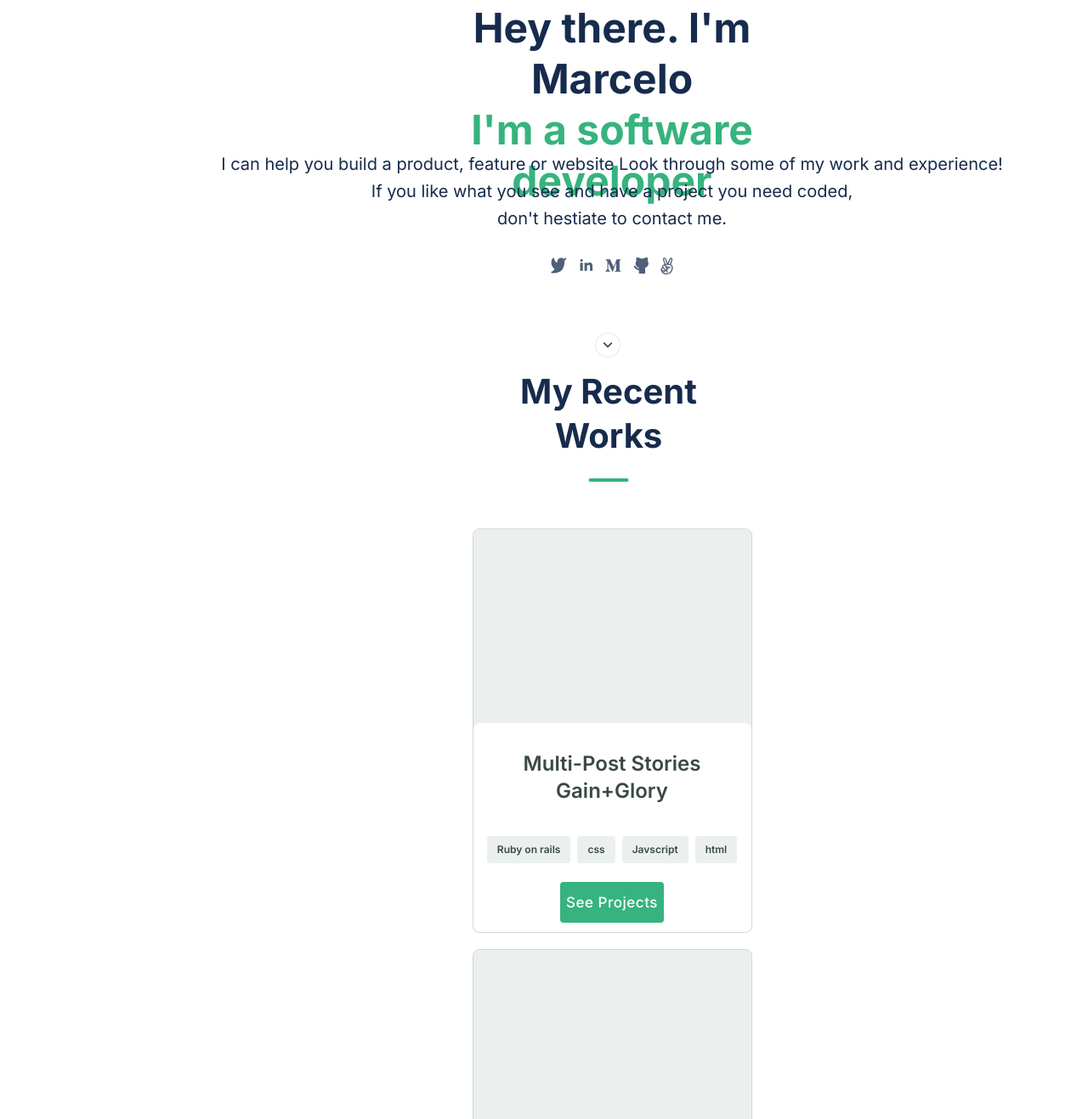
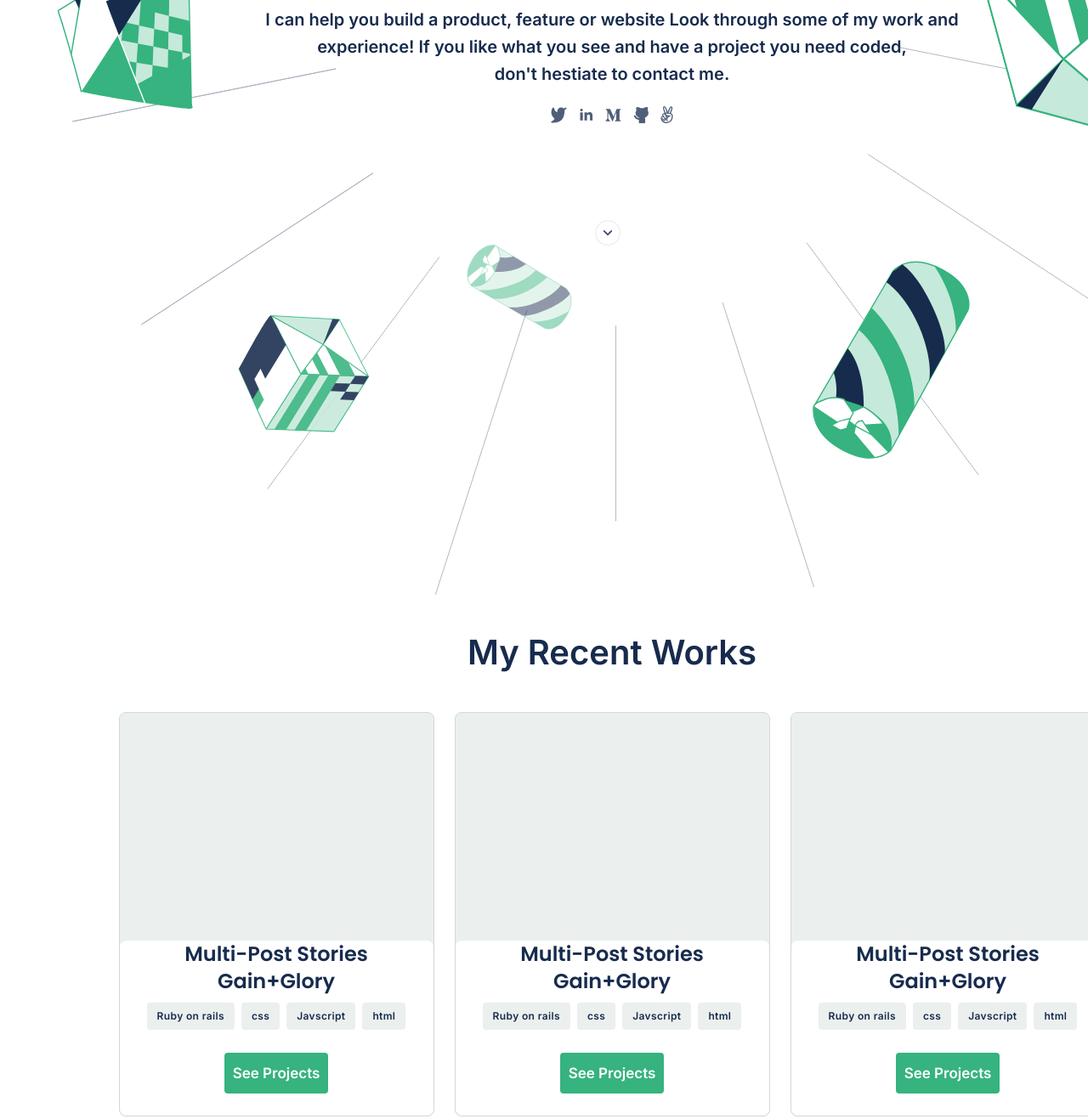
Before and after one commit to chelobotix/Portafolio-Website, a website: page index.html in a window 1280 px wide. Shown: the part 291-1608 px from the top of the page at 85% size. Drawn offline with Linux system fonts and the light colour scheme.

Commit message:
Add my works desktop version

```diff
--- a/index.html
+++ b/index.html
@@ -8,7 +8,12 @@
     <link rel="icon" type="image/x-icon" href="images/codeoutlinedprogrammingsigns_81143.ico" />
     <link rel="preconnect" href="https://fonts.googleapis.com" />
     <link rel="preconnect" href="https://fonts.gstatic.com" crossorigin />
-    <link href="https://fonts.googleapis.com/css2?family=Inter:wght@300;400;500;600;700&display=swap" rel="stylesheet" />
+    <link rel="preconnect" href="https://fonts.googleapis.com" />
+    <link rel="preconnect" href="https://fonts.gstatic.com" crossorigin />
+    <link
+      href="https://fonts.googleapis.com/css2?family=Inter:wght@600&family=Poppins:wght@100;200;300;400;500;600;700;800;900&display=swap"
+      rel="stylesheet"
+    />
 
     <link rel="stylesheet" href="style.css" />
   </head>
@@ -38,15 +43,19 @@
     </header>
 
     <section class="section_headline">
-      <h1 class="secondary_color">
+      <div class="headline_container">
+        <h1>
           Hey there. I'm Marcelo <span><br />I'm a software developer</span>
         </h1>
-      <p class="secondary_color">
+        <p class="headline_p_mobile">
           I can help you build a product, feature or website Look through some of my work and experience! If you like what you see
-        and have a project you need coded, <br />
+          and have a project you need coded, don't hestiate to contact me.
+        </p>
+        <p class="headline_p_desktop">
+          I can help you build a product, feature or website Look through some of my work and<br />
+          experience! If you like what you see and have a project you need coded,<br />
           don't hestiate to contact me.
         </p>
-
         <ul class="headline_icon_container">
           <li>
             <a href="https://twitter.com/marcealarconb">
@@ -78,6 +87,7 @@
         <div class="div_arrow1">
           <div class="div_arrow2">
             <img class="arrow" src="images/arrow.png" alt="down arrow" />
+          </div>
         </div>
       </div>
     </section>
--- a/style.css
+++ b/style.css
@@ -1,4 +1,4 @@
-@media only screen and (min-width: 320px) {
+@media only screen and (min-width: 320px) and (max-device-width: 767px) {
   html {
     font-family: "Inter", sans-serif;
     font-size: 12px;
@@ -50,7 +50,13 @@
     background-size: 100% 100%;
   }
 
-  html body .section_headline h1 {
+  html body .section_headline .headline_container {
+    display: flex;
+    flex-direction: column;
+    align-items: center;
+  }
+
+  html body .section_headline .headline_container h1 {
     font-size: 40px;
     font-weight: 700;
     line-height: 52px;
@@ -59,11 +65,15 @@
     color: #172b4d;
   }
 
-  html body .section_headline h1 span {
+  html body .section_headline .headline_container h1 span {
     color: #36b37e;
   }
 
-  html body .section_headline p {
+  html body .section_headline .headline_container .headline_p_desktop {
+    display: none;
+  }
+
+  html body .section_headline .headline_container .headline_p_mobile {
     width: 327px;
     height: 192px;
     font-size: 20px;
@@ -74,7 +84,7 @@
     color: #172b4d;
   }
 
-  html body .section_headline .headline_icon_container {
+  html body .section_headline .headline_container .headline_icon_container {
     display: flex;
     justify-content: space-evenly;
     align-items: center;
@@ -84,12 +94,12 @@
     padding: 0;
   }
 
-  html body .section_headline .headline_icon_container li a .social_icon {
+  html body .section_headline .headline_container .headline_icon_container li a .social_icon {
     height: 19px;
     width: 19px;
   }
 
-  html body .section_headline .div_arrow1 {
+  html body .section_headline .headline_container .div_arrow1 {
     display: flex;
     justify-content: center;
     align-items: center;
@@ -98,14 +108,14 @@
     padding-top: 50px;
   }
 
-  html body .section_headline .div_arrow1 .div_arrow2 {
+  html body .section_headline .headline_container .div_arrow1 .div_arrow2 {
     height: 40px;
     width: 40px;
     border-radius: 32px;
     padding: 8px;
   }
 
-  html body .section_headline .div_arrow1 .div_arrow2 .arrow {
+  html body .section_headline .headline_container .div_arrow1 .div_arrow2 .arrow {
     height: 30px;
     width: 30px;
   }
@@ -648,6 +658,11 @@
 /* ******************************media********************* */
 
 @media only screen and (min-width: 768px) and (max-device-width: 2500px) {
+  * {
+    margin: 0;
+    padding: 0;
+  }
+
   html {
     font-family: "Inter", sans-serif;
     font-size: 12px;
@@ -702,64 +717,62 @@
     color: #344563;
   }
 
-  html body .nav_bar_desktop .item_navigation_dsk nav {
-    height: 40px;
-    border-radius: 0;
-    padding: 10px 12px 10px 12px;
-  }
-
-  html body .nav_bar_desktop .item_navigation_dsk a {
-    text-decoration: none;
-    color: #344563;
-    font-size: 15px;
-    font-weight: 600;
-    line-height: 20px;
-    letter-spacing: 0;
-    text-align: center;
-  }
-
   html body .section_headline {
     display: flex;
     flex-direction: column;
     align-items: center;
-    height: 1434.3px;
+    height: 1033px;
+    width: 1440px;
     border-radius: 0;
     background-image: url("images/Header-llustration-desktop.svg");
+    background-position: 38px -46px;
     background-repeat: no-repeat;
-    background-size: contain;
   }
 
-  html body .section_headline h1 {
+  html body .section_headline .headline_container {
+    display: flex;
+    flex-direction: column;
+    align-items: center;
+    height: 756px;
+    width: 920px;
+    border-radius: 0;
+    padding: 160px 0;
+    gap: 24px;
+  }
+
+  html body .section_headline .headline_container h1 {
     height: 114px;
-    width: 100%;
+    width: 920px;
     border-radius: nullpx;
     font-size: 48px;
     font-weight: 800;
-    line-height: 125%;
-    letter-spacing: 0.37;
+    line-height: 60px;
+    letter-spacing: 0.37px;
     text-align: center;
     color: #172b4d;
-    margin-top: 230px;
   }
 
-  html body .section_headline h1 span {
+  html body .section_headline .headline_container h1 span {
     color: #36b37e;
   }
 
-  html body .section_headline p {
+  html body .section_headline .headline_container .headline_p_mobile {
+    display: none;
+  }
+
+  html body .section_headline .headline_container .headline_p_desktop {
+    width: 920px;
     height: 96px;
-    width: 920px;
-    border-radius: nullpx;
     font-size: 20px;
     font-weight: 400;
     line-height: 32px;
-    letter-spacing: 0px;
+    letter-spacing: 0;
     text-align: center;
-
     color: #172b4d;
+    padding: 0 30px;
   }
 
-  html body .section_headline .headline_icon_container {
+  html body .section_headline .headline_container .headline_icon_container {
     display: flex;
     justify-content: space-evenly;
     align-items: center;
@@ -769,29 +782,181 @@
     padding: 0;
   }
 
-  html body .section_headline .headline_icon_container li a .social_icon {
+  html body .section_headline .headline_container .headline_icon_container li a .social_icon {
     height: 19px;
     width: 19px;
   }
 
-  html body .section_headline .div_arrow1 {
+  html body .section_headline .headline_container .div_arrow1 {
     display: flex;
     justify-content: center;
     align-items: center;
     height: 48px;
     width: 327px;
-    padding-top: 50px;
+    margin-top: 84px;
   }
 
-  html body .section_headline .div_arrow1 .div_arrow2 {
+  html body .section_headline .headline_container .div_arrow1 .div_arrow2 {
     height: 40px;
     width: 40px;
     border-radius: 32px;
     padding: 8px;
   }
 
-  html body .section_headline .div_arrow1 .div_arrow2 .arrow {
+  html body .section_headline .headline_container .div_arrow1 .div_arrow2 .arrow {
     height: 30px;
     width: 30px;
   }
+
+  html body .section_works {
+    display: flex;
+    flex-direction: column;
+    align-items: center;
+    gap: 48px;
+  }
+
+  html body .section_works .recent_works_div {
+    display: flex;
+    flex-direction: column;
+    align-items: center;
+    height: 48px;
+    width: 447px;
+    border-radius: nullpx;
+    gap: 24px;
+  }
+
+  html body .section_works .recent_works_div h2 {
+    font-size: 40px;
+    font-weight: 700;
+    line-height: 52px;
+    letter-spacing: 0;
+    text-align: center;
+    color: #172b4d;
+  }
+
+  html body .section_works .recent_works_div img {
+    display: none;
+  }
+
+  html body .section_works .card_row {
+    display: grid;
+    grid-template-rows: auto auto;
+    grid-template-columns: auto auto auto;
+    justify-content: center;
+    height: 988px;
+    width: 1171px;
+    border-radius: 0;
+    padding: 0px;
+    gap: 24px;
+  }
+
+  html body .section_works .card_row article {
+    display: flex;
+    flex-direction: column;
+    align-items: center;
+    justify-content: flex-end;
+    background: #ebf0ee;
+    border: 1px solid #d0d9d4;
+    height: 474px;
+    width: 369px;
+    border-radius: 8px;
+  }
+
+  html body .section_works .card_row article .placeholder {
+    height: 474px;
+    width: 369px;
+    border-radius: 8px;
+    background: #ebf0ee;
+  }
+
+  html body .section_works .card_row article .card_container1 {
+    display: flex;
+    flex-direction: column;
+    align-items: center;
+    height: 222px;
+    width: 369px;
+    border-radius: 8px;
+    gap: 16px;
+    background-color: #ffffff;
+  }
+
+  html body .section_works .card_row article .card_container1 h4 {
+    font-family: "Poppins";
+    font-style: normal;
+    font-weight: 600;
+    font-size: 24px;
+    line-height: 32px;
+    text-align: center;
+    color: #172b4d;
+    height: 57px;
+    width: 337px;
+    border-radius: nullpx;
+  }
+
+  html body .section_works .card_row article .card_container1 ul {
+    display: flex;
+    justify-content: center;
+    width: 305px;
+    height: 32px;
+    border-radius: 0;
+    padding: 0;
+    gap: 8px;
+    list-style-type: none;
+  }
+
+  html body .section_works .card_row article .card_container1 ul div {
+    align-items: center;
+    border-radius: 4px;
+    padding: 8px 12px 8px 12px;
+    background: #ebf0ee;
+  }
+
+  html body .section_works .card_row article .card_container1 ul div li {
+    border-radius: nullpx;
+    text-align: center;
+    color: #172b4d;
+    font-size: 12px;
+    font-weight: 600;
+    line-height: 16px;
+    letter-spacing: 0.03em;
+    text-align: left;
+  }
+
+  html body .section_works .card_row article .card_container1 .div_button {
+    display: flex;
+    justify-content: center;
+    align-items: center;
+    width: 337px;
+    height: 69px;
+    border-radius: 0;
+    margin-bottom: 16px;
+  }
+
+  html body .section_works .card_row article .card_container1 .div_button .btn_see_projects {
+    width: 122px;
+    height: 48px;
+    border-radius: 4px;
+    gap: 10px;
+    border: none;
+    font-family: "Inter";
+    cursor: pointer;
+    outline: inherit;
+    font-style: normal;
+    font-weight: 500;
+    font-size: 17px;
+    line-height: 24px;
+    color: #fff;
+  }
+
+  .btn_effects {
+    background: #36b37f;
+  }
+
+  .btn_effects:hover {
+    background: #36b37f;
+  }
+
+  .btn_effects:active {
+    background: #008552;
+  }
 }
```
Also changed, not shown: images/Header-llustration-desktop.svg (added). Lines whose indentation alone changed are shown as unchanged.
